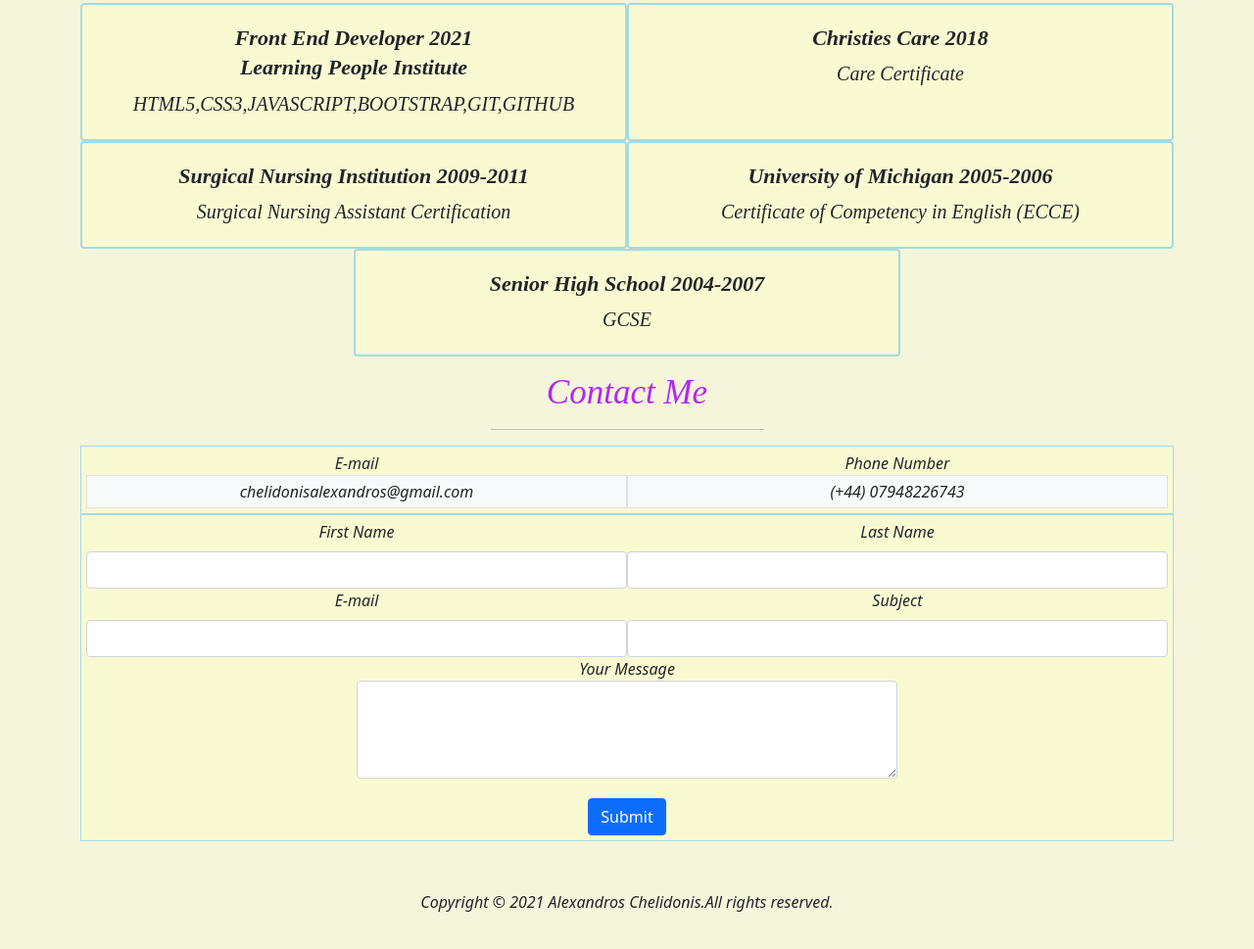
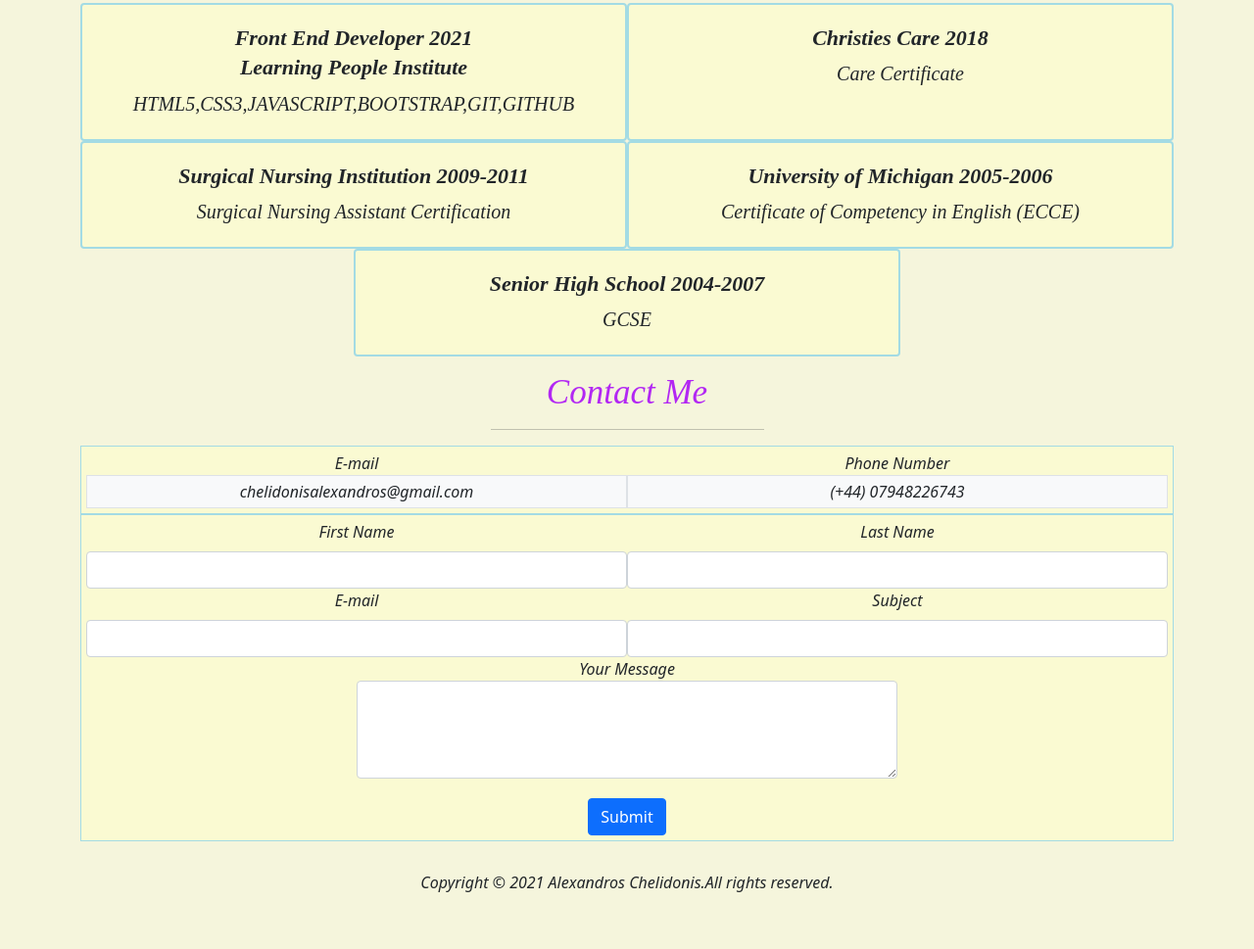
Before and after one commit to Alexandros32/Portfolio, a plain HTML site: page index.html in a window 1280 px wide. Shown: the part 1845-2814 px from the top of the page at 98% size. After the commit the page ends 2758 px from the top, so only its background shows below. Drawn offline with nearby package versions, Linux system fonts and the light colour scheme; a web font is replaced by a local one.

Commit message:
changes in page container,footer and comments

```diff
--- a/assets/css/main.css
+++ b/assets/css/main.css
@@ -1,14 +1,9 @@
-/* The code has been taken from Bootstrap 5
+/* The code has been taken https://dev.to/nehalahmadkhan
 and i have also made some changes myself. */
 #page-container {
-	position: relative;
 	min-height: 100%;
-}
-
-/* The code has been taken from Bootstrap 5
-and i have also made some changes myself. */
-#content-wrap {
-	padding-bottom: 2.5rem;
+    display: flex;
+    flex-direction: column;
 }
 
 /* I have written this code myself. */
@@ -322,11 +317,11 @@ div.row.gx-5 {
 	--bs-gutter-x: 0rem;
 }
 
-/* The code has been taken from https://www.freecodecamp.org/
+/* The code has been taken from https://dev.to/nehalahmadkhan
 and i have also made some changes myself. */
 #footer {
-	margin-top: 50px;
-	bottom: 0rem;
+	margin-top: 30px;
+	margin-bottom: -5rem!important;
 	width: 100%;
 	text-align: center;
 }
```
